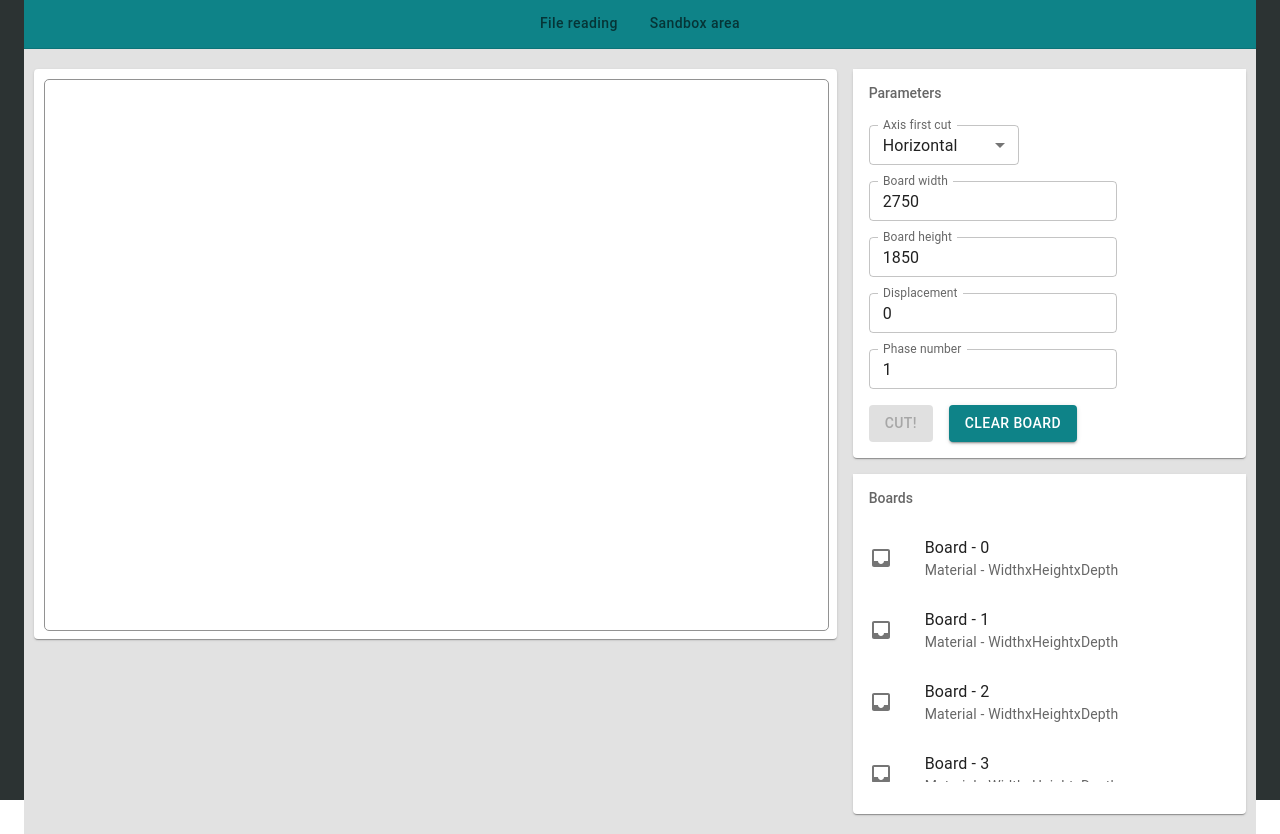
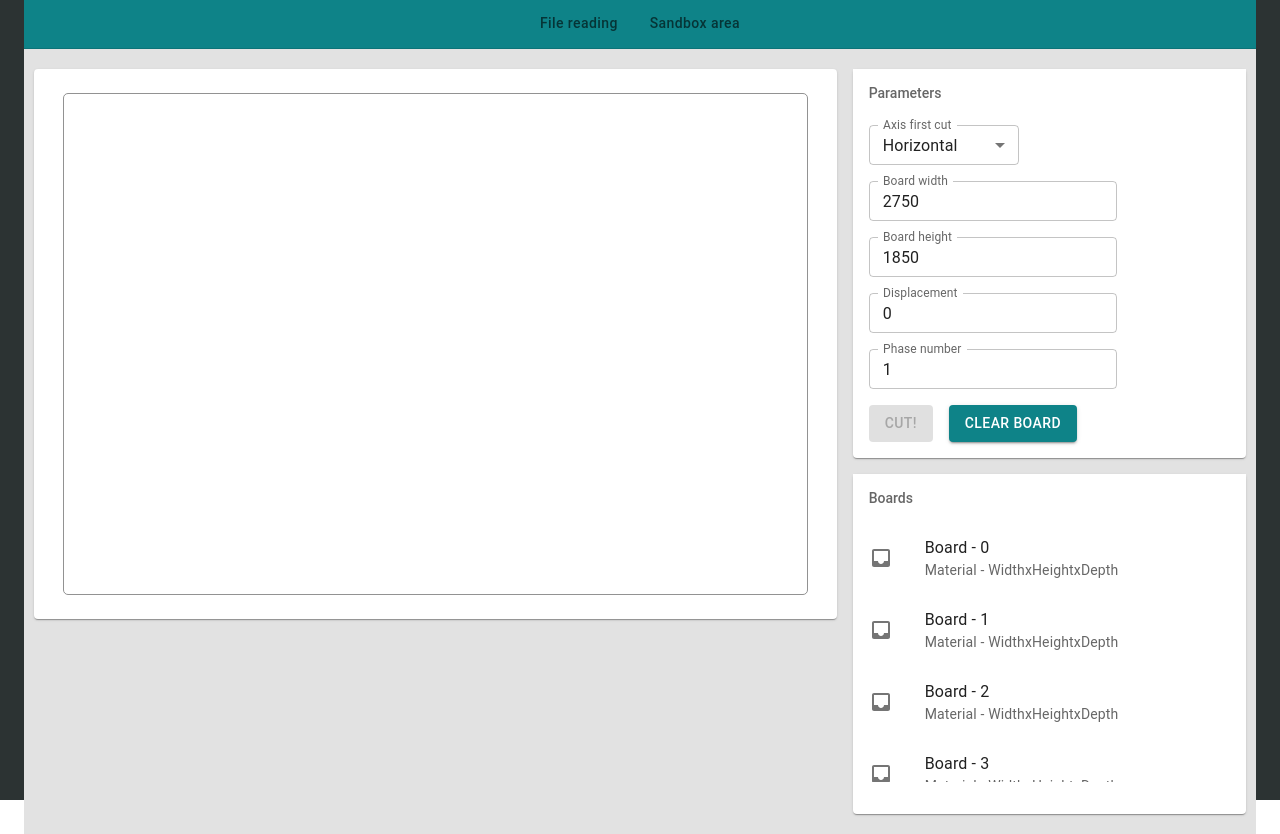
Before and after one commit to igorishere/managercuttingsimulator, a React (Create React App) app: page / in a window 1280 px wide. Built offline with nearby package versions, Linux system fonts and the light colour scheme.

Commit message:
Make board rezise on dimensions change

```diff
--- /dev/null
+++ b/src/components/SandboxArea/SandboxArea.css
@@ -0,0 +1,14 @@
+#canvasWrapper{
+    height: 550px;
+    display: flex;
+    align-items: center;
+    justify-content: center;
+}
+
+
+canvas{
+    max-width: 100%;
+    max-height: 100%;
+    border: 1px solid #929292;
+    border-radius: 5px;
+}
--- a/src/components/SandboxArea/SandboxArea.tsx
+++ b/src/components/SandboxArea/SandboxArea.tsx
@@ -8,12 +8,12 @@ import ParametersForm from "../ParametersForm/ParametersForm";
 import { useEffect, useRef, useState } from "react";
 import { TurnManager } from "../../common/TurnManager";
 import { useAppSelector,useAppDispatch } from "../../redux/hooks";
-import { eAxis,eAxisStrings } from "../../common/eAxis";
+import { eAxis } from "../../common/eAxis";
 import { Utils } from "../../common/Utils";
 import Turn from "../../common/Turn";
 import IPosition from "../../interfaces/IPosition";
 import { setAxisFirstCut, setBoardHeight, setBoardWidth, setDisplacement, setPhaseNumber } from "../../redux/slices/cutterslice";
-import Button from "@mui/material/Button";
+import './SandboxArea.css';
 
 let lastDisplacementAxisX: number = 0;
 let lastDisplacementAxisY: number = 0;
@@ -160,18 +160,8 @@ function CloseSnackBar(): void{
        <Box sx={{flexGrow: 1, bgcolor:'#e2e2e2', padding:'20px 10px'}}>
             <Grid container spacing={2}>
                 <Grid item xs={8}>
-                    <Paper id='canvasWrapper' sx={{height:'550px', padding:'10px 10px'}}>
-                        <canvas
-                        id='canvas'
-                        ref={canvasRef}
-                        style={{
-                            width:'100%',
-                            height:'100%',
-                            border: "1px solid #929292",
-                            borderRadius: '5px'
-                        }}
-                        >
-                        </canvas>
+                    <Paper id='canvasWrapper'>
+                        <canvas id='canvas'ref={canvasRef}></canvas>
                     </Paper>
                     <Snackbar
                         open={openSnackBar}
```
